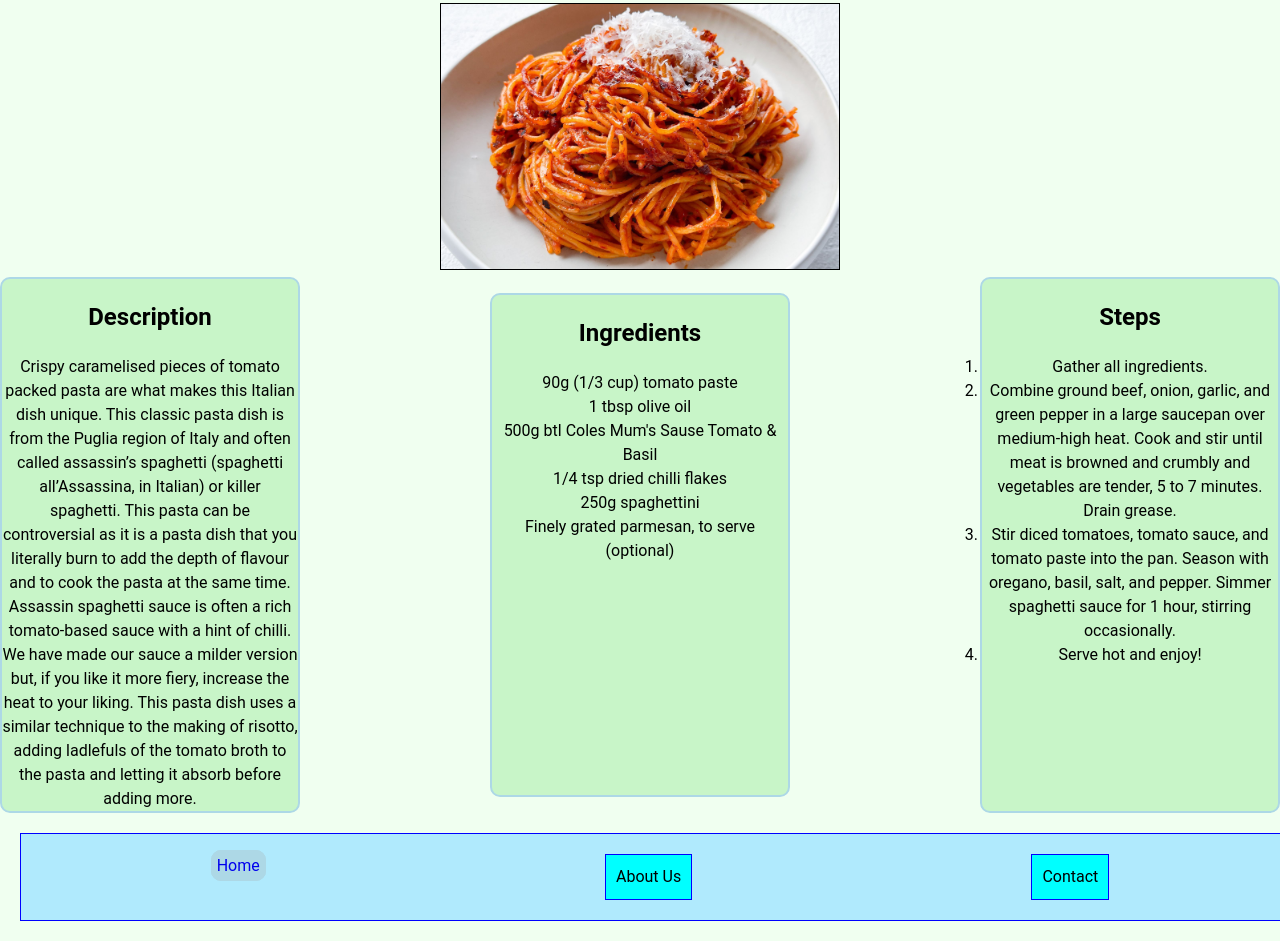
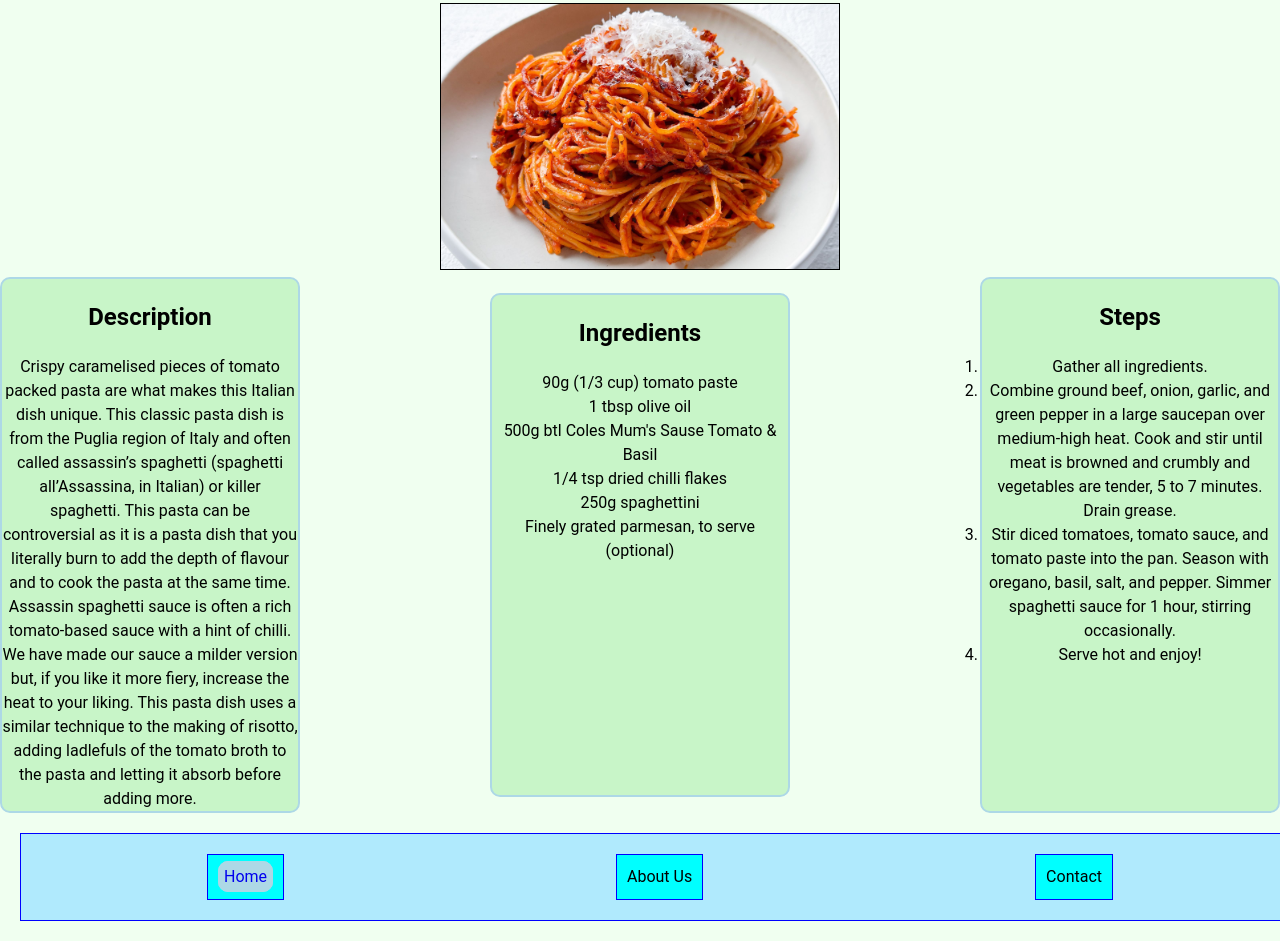
Before and after one commit to cumhurbabaoglu/odin-recipes, a plain HTML site: page recipes/spaghetti.html in a window 1280 px wide. Shown: the part 85-1026 px from the top of the page. Drawn offline with Linux system fonts and the light colour scheme.

Commit message:
Update selector to footer-spaghetti div to arrange sections easily

```diff
--- a/style.css
+++ b/style.css
@@ -119,8 +119,7 @@ ul {
     padding: 20px;
 }
 
-.contact-spaghetti,
-.about-spaghetti {
+.footer-spaghetti div {
     border: 1px solid blue;
     padding: 10px;
     background-color: aqua;
```
